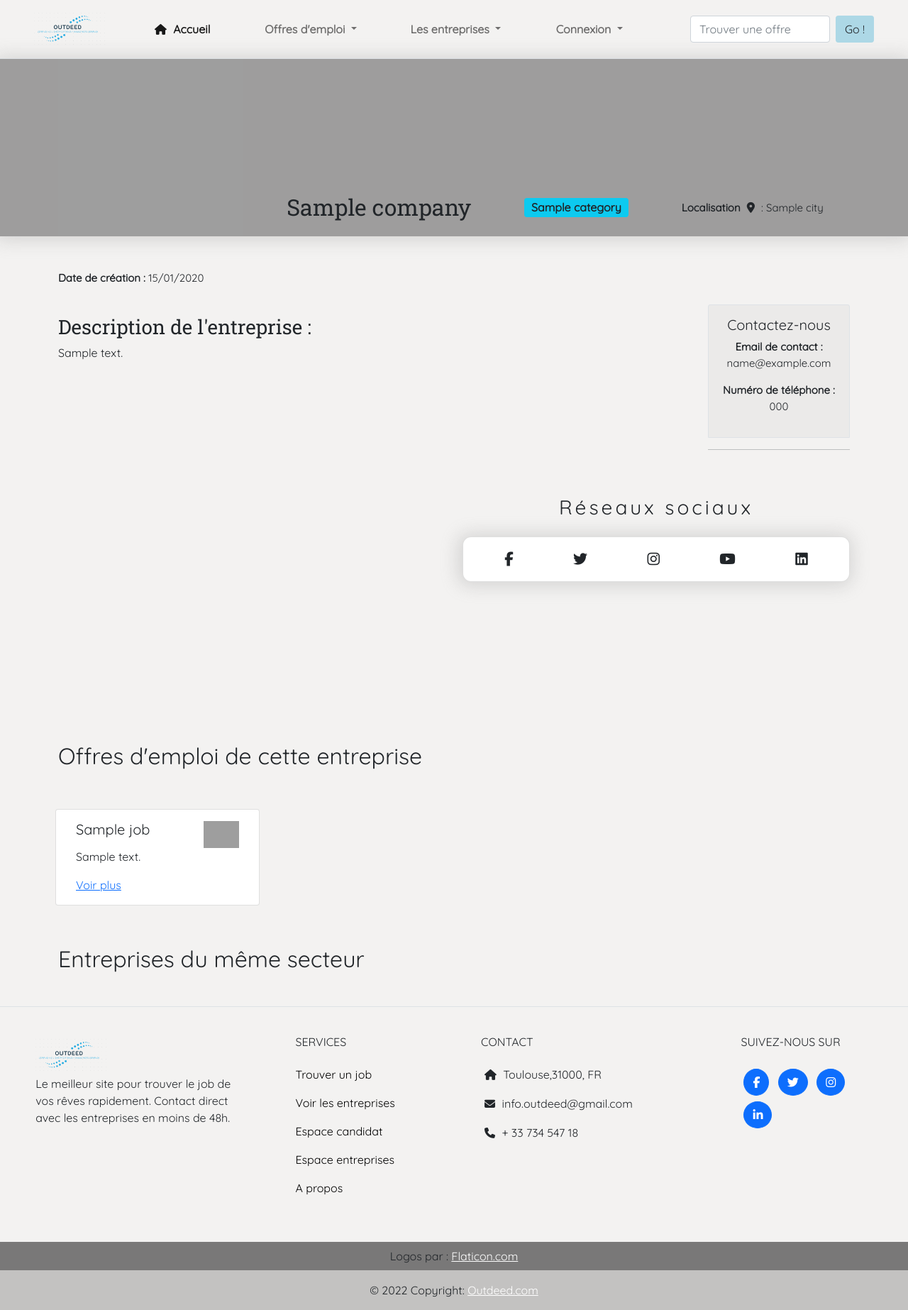
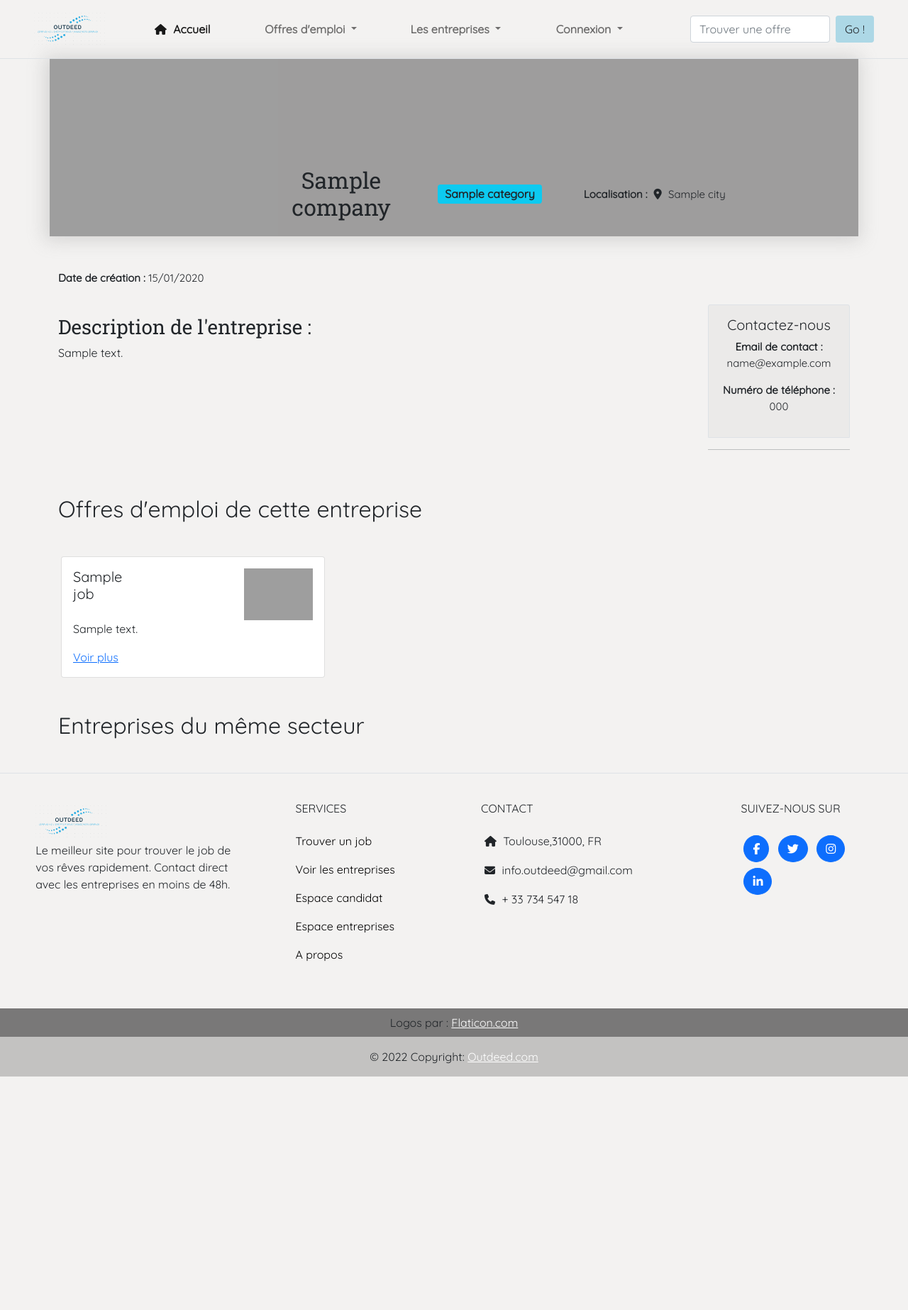
Before and after one commit to MKassabeh/Outdeed, a Symfony app: template templates/company/view.html.twig in a window 1280 px wide. Shown: the whole page at 71% size. After the commit the page ends 1517 px from the top, so only its background shows below. Run offline with Twig, Linux system fonts and the light colour scheme; the template is opened without the code that fills it: most values are stand-ins (such as "Sample title", 1, 10 or a date in 2020); data that the repository does not hold is empty; a map, chart or similar area stays blank; some libraries are stand-ins or nearby versions; some web fonts are replaced; grey boxes are pictures that could not be loaded.

Commit message:
Responsivity

```diff
--- a/public/css/base.css
+++ b/public/css/base.css
@@ -332,10 +332,7 @@ div .row .login-right img{
 	color: rgb(0, 119, 255) !important;
 }
 
-#map {
-	height: 300px;
-	width: 400px;
-}
+
 
 /* CANDIDATE PROFILE */
 
@@ -355,6 +352,10 @@ div .row .login-right img{
 	position: fixed;
 	z-index: 1;
 
+}
+
+.sous-link{
+	width: max-content;
 }
 
 /* CARROUSEL */
--- a/templates/company/view.html.twig
+++ b/templates/company/view.html.twig
@@ -3,49 +3,36 @@
 {% block title %}Outdeed - Fiche entreprise{% endblock %}
 
 {% block body %}
-<div class="background-img d-flex ">
-    <div class="container banner mt-auto">
-        <div class="row banner-body align-items-end ">
-            <div class="col-3 banner-left ">
 
-                <img id="logo-company" class="img-fluid" height="250" src="{{ asset(company.pdp) }}"
-                    alt="{{ company.name }}">
-
+	<div class="container d-flex align-item-center text-center banner mt-auto background-img">
+		<div class="row banner-body align-items-end">
+			<div class="col-4 p-0 banner-left">
+					<img id="logo-company" class="img-fluid" src="{{ asset(company.pdp) }}" alt="{{ company.name }}">
 			</div>
-            <div class="col-9 banner-right">
-                <div class="row ">
-
-                    <div class="col-12 d-flex align-items-center justify-content-around">
-                        <h1 class="font_title">{{ company.name }}</h1>
-                        <span style="font-size: 16px !important;"
-                            class="badge bg-info text-dark">{{company.category}}</span>
+			<div class="col-8  banner-right">
+					<div class="flex-md-row flex-column d-flex align-items-center justify-content-start justify-content-md-between text-center mb-3 mb-md-0">
+						<h1 class="col-12 col-md-3 font_title">{{ company.name }}</h1>
+						<span style="font-size: 16px !important;" class="badge bg-info text-dark">{{company.category}}</span>
 						<p class="text_head mb-0">
-                            <strong>Localisation
+							<strong>Localisation :
 							</strong>
 							<i class="fas fa-map-marker-alt"></i>
-                            :
-                            {{company.city}}
-                        </p>
-                    </div>
-
-                </div>
+							{{company.city}}</p>
 					</div>
 				</div>
 			</div>
 		</div>
 
-
 	<div class="my-5 container">
-    <div class="card_container justify-content-between text-center">
-        <div style="max-width: 800px !important;" class="card_body">
+		<div class="card_container d-flex flex-column flex-md-row justify-content-between text-center">
+			<div class="card_body">
 				<div class="d-flex">
 					<div>
 						<p class="text_head">
 							<strong>Date de création :
 							</strong>
 							{{ company.createdAt ?
-                        company.createdAt|date('d/m/Y') : '' }}
-                    </p>
+                        company.createdAt|date('d/m/Y') : '' }}</p>
 					</div>
 				</div>
 
@@ -57,18 +44,16 @@
 
 
 			</div>
-        <div style="max-width: 300px !important;">
+			<div >
 				<div class="p-3 mt-5 border card-header">
 					<h5>Contactez-nous</h5>
 					<p class="text_head">
 						<strong>Email de contact :
 						</strong>
-                    <br>{{ company.contactEmail }}
-                </p>
+						<br>{{ company.contactEmail }}</p>
 					<p class="text_head">
 						<strong>Numéro de téléphone :
-                    </strong><br>{{ company.phone }}
-                </p>
+						</strong><br>{{ company.phone }}</p>
 
 
 				</div>
@@ -80,11 +65,13 @@
 
 
 
-<div class="container my-4">
-    <div class="row">
+
+
+<!--
+	<div class="container  my-4">
+		<div class="row d-flex flex-column">
 			<div class="col-6">
 				<div id="map" class="map-container"></div>
-
 			</div>
 			<div class="col-6">
 				<div class="socials-container">
@@ -93,7 +80,7 @@
 					</div>
 					<div class="card mt-4">
 						<div class="card-body">
-                        <div class="row align-items-center">
+							<div class="row d-flex align-items-center">
 								<div class="col-12 socials-logos d-flex justify-content-around">
 									<p class="mb-0">
 										<i class="fab fa-facebook-f"></i>
@@ -115,10 +102,9 @@
 						</div>
 					</div>
 				</div>
-
 			</div>
 		</div>
-</div>
+	</div> -->
 
 
 	<div class="container">
@@ -127,19 +113,17 @@
 		</div>
 	</div>
 
-<div class="container w-100 mt-5">
+	<div class="container mt-5">
 		<div class="row">
-
+			<div class="col-12 d-flex flex-wrap">
 
 				{% for job in jobs %}
 
-        <div class="card col-3 m-2" style="width: 18rem;">
+					<div class="card col-sm-12 col-md-6 col-lg-4 mx-1 ">
 						<div class="card-body">
-                <div class="d-flex justify-content-between">
-                    <h5 class="card-title">{{ job.title }}</h5>
-                    <img width="50" class="img-fluid"
-                        src="{{ asset('img/category/' ~ logoCategories[company.category]) }}"
-                        alt="{{ company.category }}">
+							<div class="row d-flex justify-content-between">
+								<h5 class="col-4 card-title">{{ job.title }}</h5>
+								<img  class="col-4  img-fluid" src="{{ asset('img/category/' ~ logoCategories[company.category]) }}" alt="{{ company.category }}">
 							</div>
 							<p class="card-text">{{ job.descriptionJob|nl2br }}</p>
 							<a href="{{ path('job_view', {id: job.id}) }}" class="card-link">Voir plus</a>
@@ -147,7 +131,7 @@
 					</div>
 
 				{% endfor %}
-
+			</div>
 		</div>
 	</div>
 
@@ -158,25 +142,21 @@
 		</div>
 	</div>
 
-<div class="container w-100 mt-5">
+	<div class="container mt-5">
 		<div class="row">
-        <div class="col-12 d-flex">
+			<div class="col-12 d-flex flex-wrap">
 			{% for companies in companies %}
-
-            <div class="col-3">
-                <div class="card">
+					<div class="card col-sm-12 col-md-6 col-lg-4 mx-2">
 						<div class="card-body">
-                        <div class="d-flex justify-content-between">
-                            <h5 class="card-title">{{ companies.name }}</h5>
-                            <img width="50" class="img-fluid"
-                                src="{{ asset('img/category/' ~ logoCategories[company.category]) }}"
-                                alt="{{ company.category }}">
+							<div class="row d-flex justify-content-between">
+								<h5 class="col-4 card-title">{{ companies.name }}</h5>
+								<img class="col-4  img-fluid" src="{{ asset('img/category/' ~ logoCategories[company.category]) }}" alt="{{ company.category }}">
 							</div>
 							<p class="card-text">{{ companies.description|nl2br|slice(0,150) }} . . .</p>
 							<a href="{{ path('company_view', {id: companies.id}) }}" class="card-link">Voir plus</a>
 						</div>
 					</div>
-            </div>
+
 
 			{% endfor %}
 			</div>
```
Also changed, not shown: templates/company/account.html.twig (+3 -13 lines), templates/job/list.html.twig (+9 -19 lines). Lines whose indentation alone changed are shown as unchanged.
